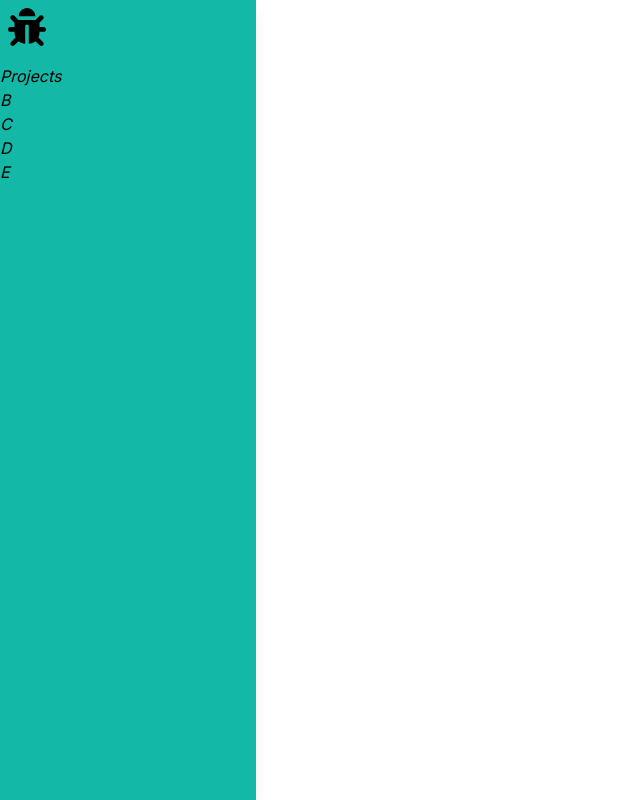
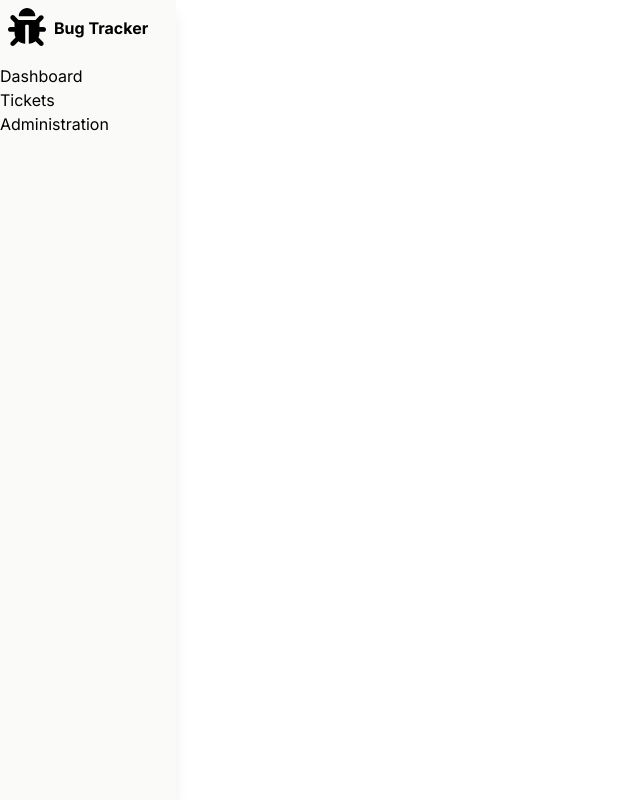
Before and after one commit to christianjcodes/bug-tracker-frontend, a Next.js app: page /dashboard in a window 1280 px wide. Shown: the whole page, without its empty margins (0-640 px from the left). Built offline with nearby package versions, Linux system fonts and the light colour scheme.

Commit message:
Add tailwind styling to sidebar

```diff
--- a/src/app/components/SideBar.tsx
+++ b/src/app/components/SideBar.tsx
@@ -3,16 +3,16 @@ import { FaBug } from "react-icons/fa";
 const SideBar = () => {
 
     return (
-        <div className="fixed top-0 left-0 h-screen w-64 m-0
-                        flex flex-col bg-teal-500 text-black
+        <div className="fixed top-0 left-0 h-screen w-44 m-0
+                        flex flex-col bg-stone-50 text-black
                         shadow-lg">
-            <SideBarIcon icon={<FaBug size="38" />} />
-            <i>Projects</i>
-            <i>B</i>
-            <i>C</i>
-            <i>D</i>
-            <i>E</i>
-
+            <div className="flex flex-row">
+                <SideBarIcon icon={<FaBug size="38" />} />
+                <h1 className="ml-2 mt-4 font-bold">Bug Tracker</h1>
+            </div>
+            <h3>Dashboard</h3>
+            <h3>Tickets</h3>
+            <h3>Administration</h3>
         </div>
     )
 };
```
